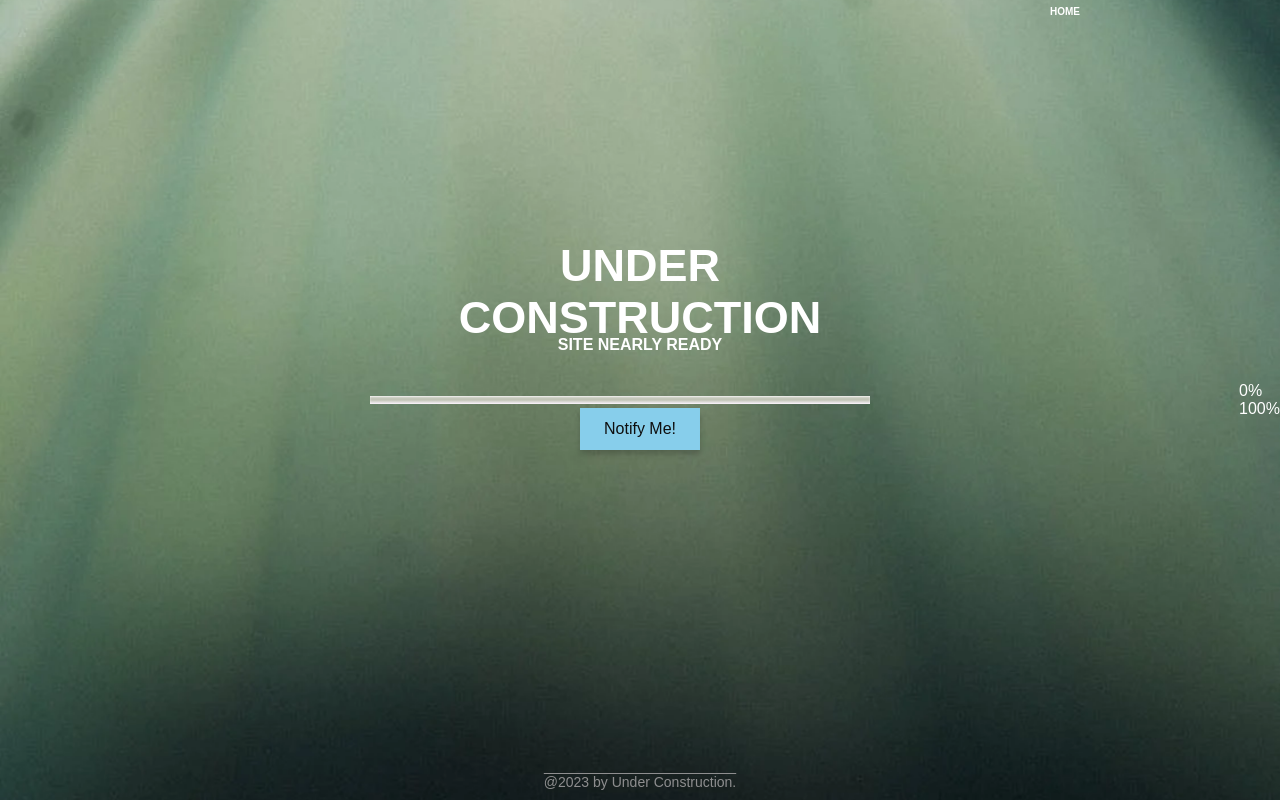
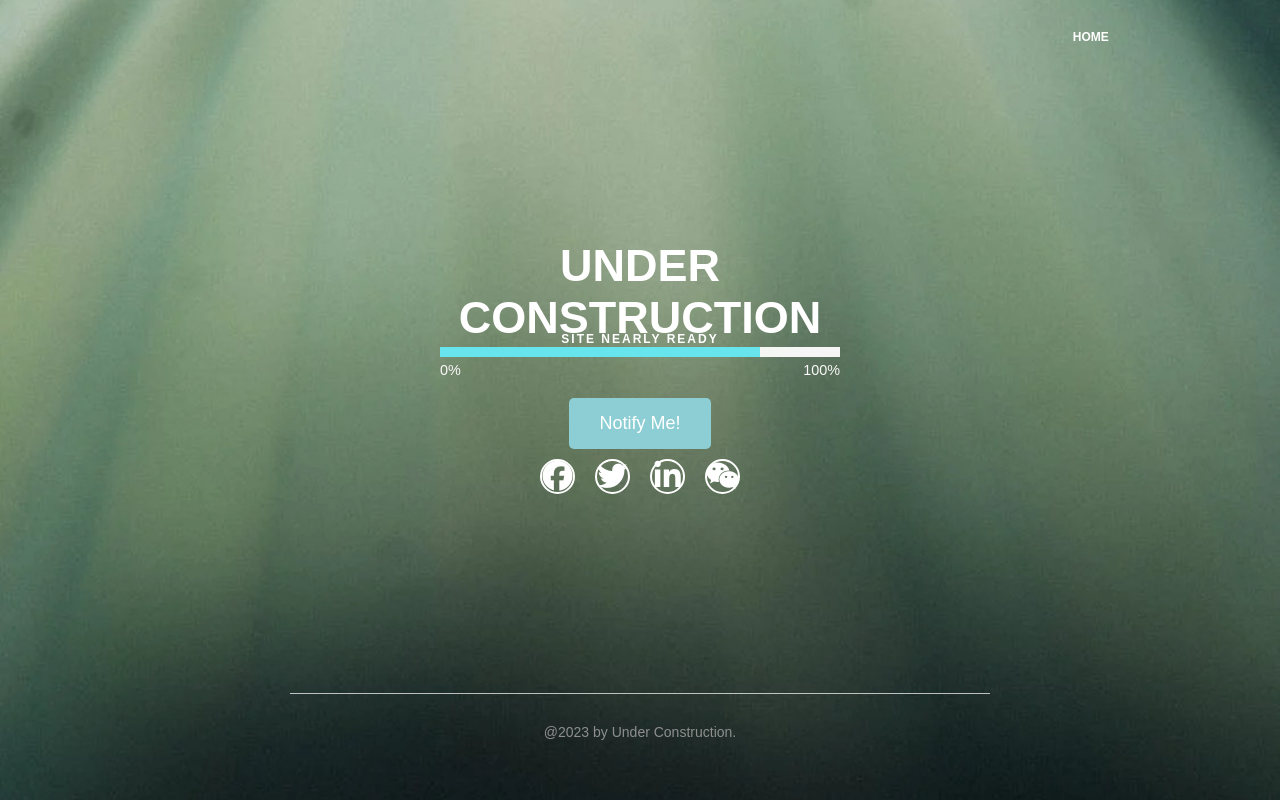
Before and after one commit to pimpim-pim/homework2, a plain HTML site: page index.html in a window 1280 px wide. Drawn offline with Linux system fonts and the light colour scheme.

Commit message:
home work2.1

```diff
--- a/index.html
+++ b/index.html
@@ -3,6 +3,7 @@
 <head>
     <meta charset="UTF-8">
     <meta name="viewport" content="width=device-width, initial-scale=1.0">
+    <link rel="stylesheet" href="https://cdnjs.cloudflare.com/ajax/libs/font-awesome/7.0.0/css/all.min.css" integrity="sha512-DxV+EoADOkOygM4IR9yXP8Sb2qwgidEmeqAEmDKIOfPRQZOWbXCzLC6vjbZyy0vPisbH2SyW27+ddLVCN+OMzQ==" crossorigin="anonymous" referrerpolicy="no-referrer" />
     <link rel="stylesheet" href="./styles.css">
     <title>Home Work2</title>
 </head>
@@ -15,21 +16,26 @@
         <h3>SITE NEARLY READY</h3>
         <h4></h4>
         </div>
+ <div class="progress-bar-container">
+            <div class="progress-bar">
+                <div class="progress-fill"></div>
+            </div>
+   <div class="progress-labels">
+                <span>0%</span>
+                <span>100%</span>
+            </div>
 
-  <div class="progress-wrap">
-    <div class="progress" id="progress"></div>
-  </div>
-
-  <div class="percent-row">
-      <div class="percent">0%</div>
-      <div class="percent">100%</div>
-    </div>
-
-    <button class="btn" type="button">Notify Me!</button>
-
+   <div class="container">
+        <button class="btn" type="button">Notify Me!</button>
+        <div class="icon">
+            <i class="fa-brands fa-facebook"></i>
+            <i class="fa-brands fa-twitter"></i>
+            <i class="fa-brands fa-linkedin-in"></i>
+            <i class="fa-brands fa-weixin"></i>
+        </div>
     <p id='p1' class="overline">@2023 by Under Construction.</p>
+ </div>
 
 
-    </div>
 </body>
 </html>
--- a/styles.css
+++ b/styles.css
@@ -8,21 +8,24 @@ html{
     background-image: url('./bg.jpg.webp');
     height: 100%;
     margin: 0;
-    color: white;
+    color: rgb(250, 248, 248);
     background-size: cover;
     background-position:center ;
     background-repeat: no-repeat;
 
 }
 body {
-      margin: 0;
-      height: 100vh;
+    font-family: sans-serif;
     display: flex;
+    flex-direction: column;
     justify-content: center;
     align-items: center;
-      font-family: sans-serif;
+    height: 100vh;
+    margin: 0;
+    padding: 20px;
+
     }
-
+/* ส่วนหัว Home*/
 .frame{
     color: white;
     font-size: 5px;
@@ -31,6 +34,19 @@ body {
     right: 200px;
     transform: translateY(50%);
 }
+
+.frame h1 {
+    font-size: 12px;
+    margin-inline:80%;
+    padding-top: 15px;
+}
+
+/* ส่วน UNDER CONSTRUCTION */
+.fram1 {
+    margin: 20px 0;
+}
+
+
 h2{
     position: absolute;
     top: 30%;
@@ -42,72 +58,128 @@ h2{
 }
 h3{
     position: absolute;
-    top:42%;
+    top:41.5%;
     left: 30px;
     right: 30px;
-    font-size: 16px;
+    font-size: 12px;
     text-align: center;
     color: white;
+    letter-spacing: 2px;
+
 
 }
-.container{
+.container {
+    display: flex;
+    flex-direction: column;
+    align-items: center;
+    gap: 10px;
+    margin-top: 20px;
+}
+
+.loader-container{
+  width: 80%;
+  max-width: 700px;
   text-align: center;
 }
-.progress-wrap {
+.progress-bar-container {
+  width: 80%;
+  max-width: 400px;
+  margin: 40px auto;
   position: relative;
-    margin: auto ;
-    height: 8px;
-    width: 500px;
-    max-width: 520px;
-    background:linear-gradient(#c2c5b7 , #c2c5b7 , #fbf4fd) ;
+  }
+  .progress-bar {
+  width: 100%;
+  height: 10px;
+  background-color: rgba(255, 255, 255, 0.938);
    overflow: hidden;
-    box-shadow: inset 0 1px 2px rgba(248, 247, 247, 0.979);
+  }
+  .progress-fill {
+    width: 80%;
+    height: 100%;
+    background-color: #68e4ec;
     }
 
-    .progress {
-      height: 100%;
-      width: 0;
-      transition: width 0.6s ease;
-    }
-    percent-row {
+  .progress-labels {
     display: flex;
     justify-content: space-between;
-      font-weight: bold;
-    }
-    .btn {
-      position: fixed;
-      bottom: 350px;
-      left: 50%;
-      transform: translateX(-50%);
-      padding: 12px 24px;
-      background: skyblue;
-      color: rgb(14, 14, 14);
-      border: none;
-      cursor: pointer;
-      font-size: 16px;
-      box-shadow: 0 4px 6px rgba(0,0,0,0.2);
+    margin-top: 5px;
+    font-size: 0.9rem;
     }
 
-    .overline {
+@keyframes fill-progress{
+    0%{
+      width: 0%;
+    }
+}
+ .progress-text{
+    font-size: 1rem;
+    font-weight: 400;
+    margin-top: 1rem;
+}
+
+     .btn {
+    padding: 15px 30px;
+    font-size: 18px;
+    background-color: #8CCED4;
+    color: white;
+    border: none;
+    border-radius: 5px;
+    cursor: pointer;
+    transition: background-color 0.3s ease;
+}
+.btn:hover {
+    background-color: #79B3B8;
+}
+
+   /* .overline {
       text-decoration-line: overline ;
-    }
+    } */
 
     #p1.overline{
       font-style: 14px;
+       border-top: 1px solid rgba(255, 255, 255, 0.7);
+       width: 700px; /* กำหนดความกว้างของเส้น */
+       margin-bottom: 30px; /* ระยะห่างระหว่างเส้นกับข้อความ */
     }
 
+    .icon{
+      font-size: 30px;
+      color: white;
+      display: flex;
+      gap: 20px;
+
+
+    }
+     .fa-brands{
+       font-size:30px;
+       color: white;
+       border: 2px solid white;
+       border-radius: 50%;
+       padding: 10px;
+       width: 35px;
+       height: 35px;
+       display: flex;
+       justify-content: center;
+       align-items: center;
+       transition: background-color 0.3s ease, color 0.3s ease;
+    }
+    .fa-brands:hover {
+    background-color: white;
+    color: #5F7C77;
+}
 
     *[id]{
+
       position: fixed;
-      /* display: block; */
+      display: block;
       bottom: 0;
       left: 50%;
       transform: translateX(-50%);
       font-size: 14px;
       width: 100%;
       text-align: center;
-      margin: 0;
-      padding: 10px;
+      margin-top: 150px;
+      padding: 30px;
       color: rgb(142, 142, 143);
 
     }
```
Lines whose indentation alone changed are shown as unchanged.
